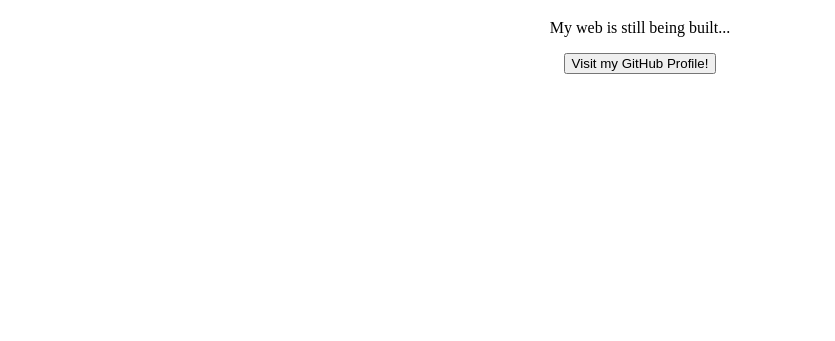
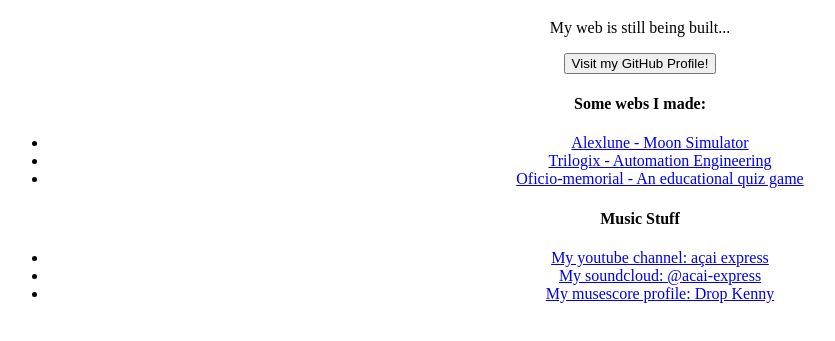
Before and after one commit to RenatoExpert/renatoexpert.github.io, a plain HTML site: page index.html in a window 1280 px wide. Shown: the part 61-402 px from the top of the page, without its empty margins (0-835 px from the left). Drawn offline with Linux system fonts and the light colour scheme.

Commit message:
adding important links of my stuff

```diff
--- a/index.html
+++ b/index.html
@@ -12,10 +12,48 @@
 		</p>
 		<p>
 			<a href='https://github.com/RenatoExpert/'>
-      <button>
-        Visit my GitHub Profile!
-      </button>
+				<button>Visit my GitHub Profile!</button>
 			</a>
+		</p>
+		<h4>Some <b>webs</b> I made:</h4>
+		<p>
+			<ul>
+				<li>
+					<a href='https://renatoexpert.github.io/alexlune'>
+					Alexlune - Moon Simulator
+					</a>
+				</li>
+				<li>
+					<a href='https://trilogix.herokuapp.com/'>
+						Trilogix - Automation Engineering
+					</a>
+				</li>
+				<li>
+					<a href='http://oficio-memorial.herokuapp.com/'>
+						Oficio-memorial - An educational quiz game
+					</a>
+				</li>
+			</ul>
+		</p>
+		<h4>Music Stuff</h4>
+		<p>
+			<ul>
+				<li>
+					<a href='https://www.youtube.com/channel/UC1rUKR46HtsmGuzSnc2ZY5A'>
+						My youtube channel: açai express
+					</a>
+				</li>
+				<li>
+					<a href='https://soundcloud.com/acai-express'>
+						My soundcloud: @acai-express
+					</a>
+				</li>
+				<li>
+					<a href='https://musescore.com/user/8152661'>
+						My musescore profile: Drop Kenny
+					</a>
+				</li>
+			</ul>
 		</p>
 	</body>
 </html>
```
Lines whose indentation alone changed are shown as unchanged.
